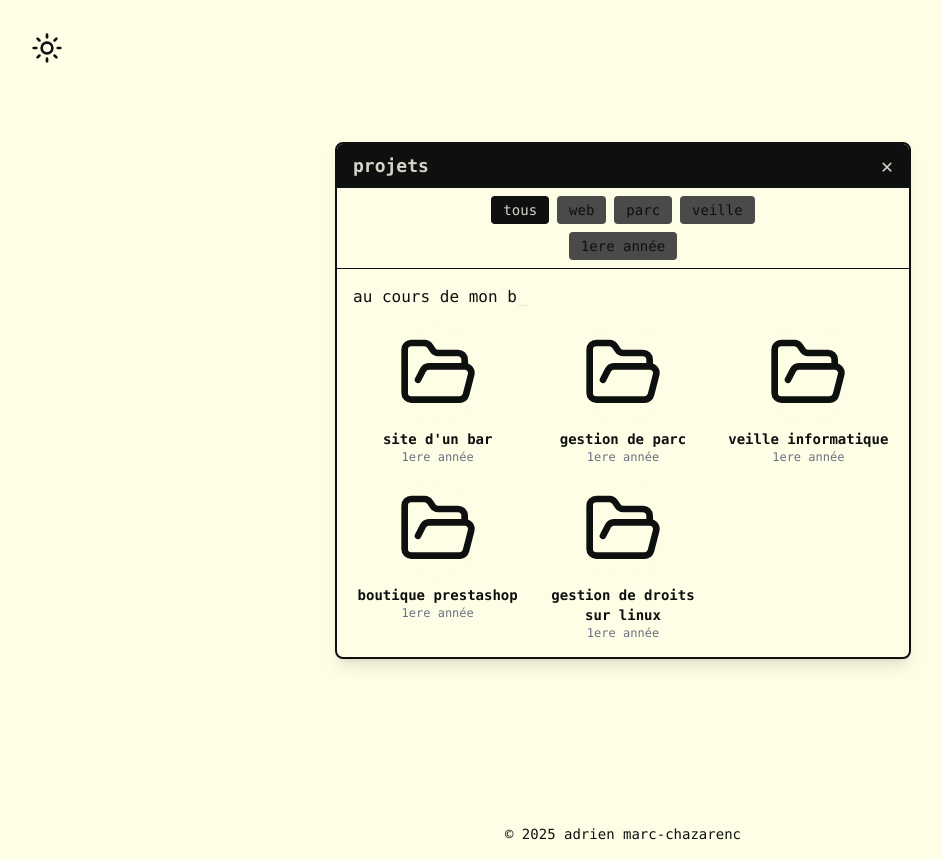
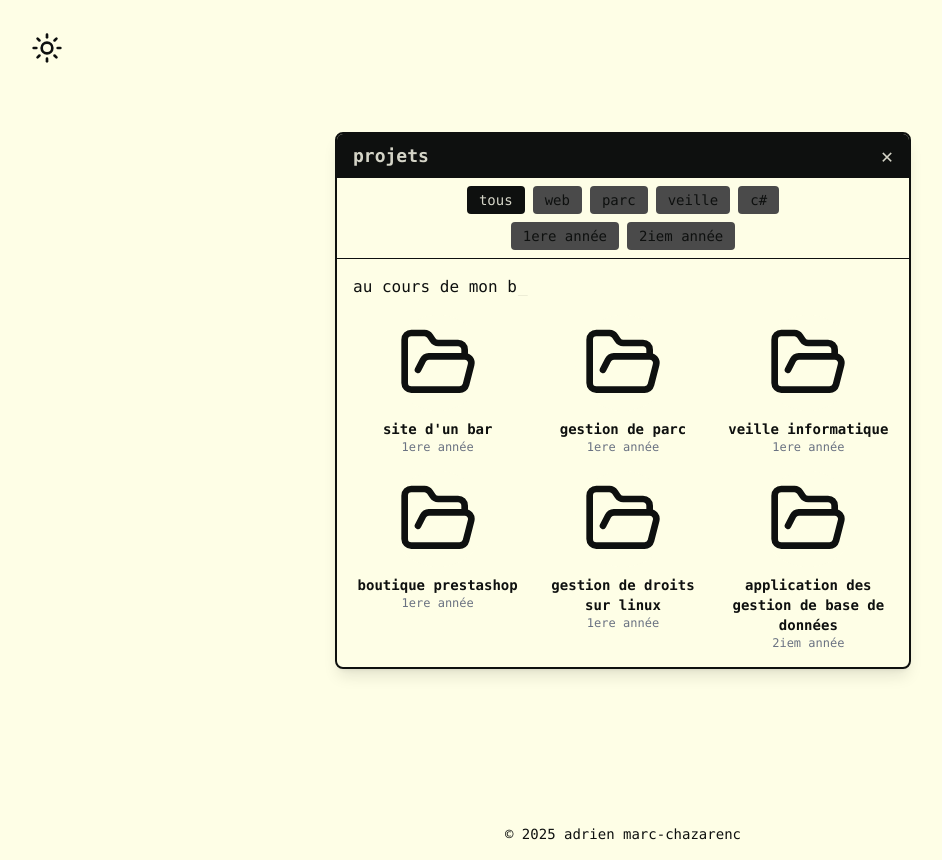
Before and after one commit to Sugarrats/portfollio, a React (Vite) app: page / in a window 1280 px wide. Both pictures are taken after a click on the button 655 px from the left and 378 px from the top of the page. Shown: the whole page, without its empty margins (17-959 px from the left). Built offline with nearby package versions, Linux system fonts and the light colour scheme.

Commit message:
ajout du projet SGBD deuxiéme année

```diff
--- a/src/Elements/Compétences.jsx
+++ b/src/Elements/Compétences.jsx
@@ -115,7 +115,7 @@ export default function ModalCompétences({ isOpen, onClose, title = "compétenc
             ))}
           </div>
 
-          {/* Body */}
+          {/* Présentation des compétences et de mon futur projet d'orientation */}
           <section className="p-4 overflow-y-auto flex-1 flex flex-col items-center gap-4 min-h-[150px] text-center">
             <p className="text-left text-sm sm:text-base w-full max-w-full">
               <Typewriter
--- a/src/Elements/Projets.jsx
+++ b/src/Elements/Projets.jsx
@@ -62,6 +62,14 @@ export default function Modal({
       onClick: () => setIsDroitsOpen(true),
       annee: "1ere année",
     },
+
+    // Application de gestion de base de données avec c#
+      {
+        id: "c#",
+        title: "application des gestion de base de données",
+        onClick: () => setIsDroitsOpen(true),
+        annee: "2iem année",
+      }
   ];
 
   // Filtres par type de projet et par année
```
Also changed, not shown: 1 other file (tests, documents, lock files or other folders).
